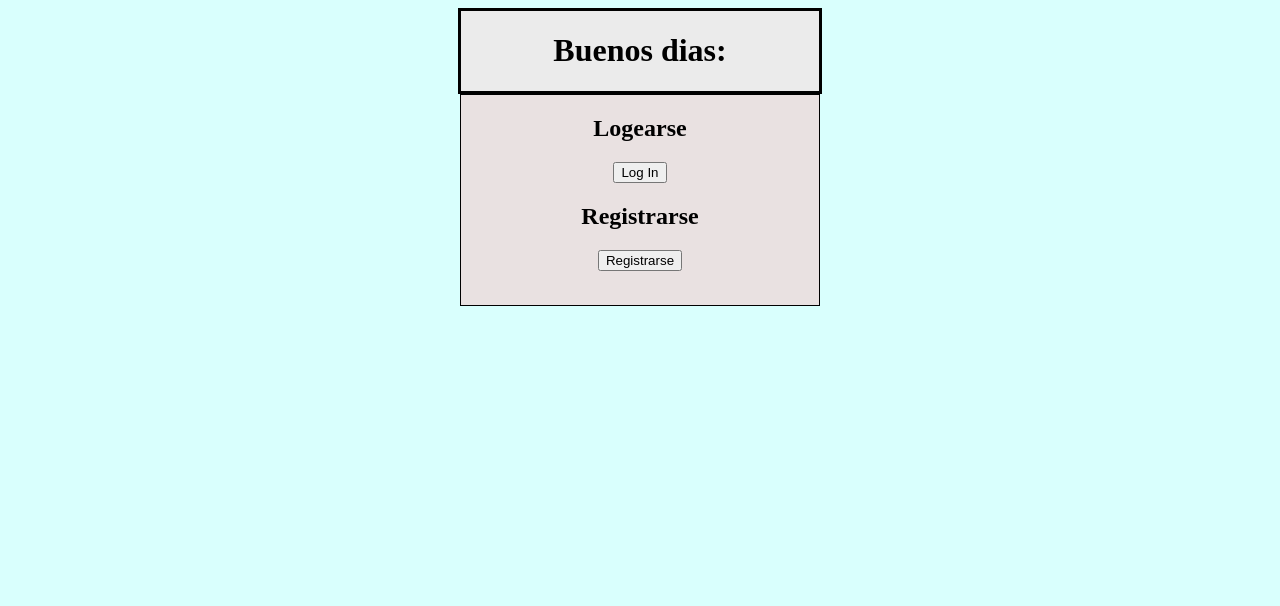
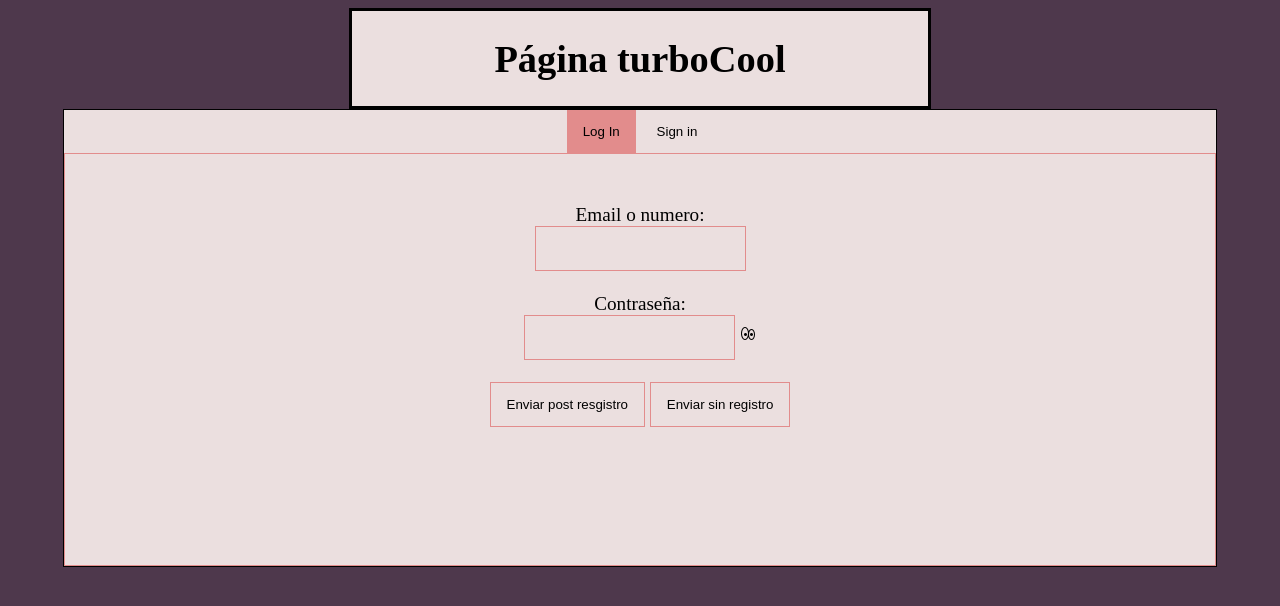
Before and after one commit to Dannerino/formLogin, a plain HTML site: page index.html in a window 1280 px wide. Both pictures are taken after a click on the button "Log In". Drawn offline with Linux system fonts and the light colour scheme.

Commit message:
interfaz mejorada

```diff
--- a/css/styles.css
+++ b/css/styles.css
@@ -1,54 +1,92 @@
-body{
-    background-color: rgb(217, 255, 253);
+body {
+    background-color: rgb(78, 56, 76);
+    font-size: larger;
+}
 
+#logearse {
+    display: none;
 }
-div.sign{
-    position: absolute;
-    left: 37.5%;
 
+#registrarse {
+    display: none;
 }
-.log{
-    position: absolute;
-    left: 57.5%;
 
+#final {
+    display: none;
+}
+
+.fondito {
+    background-color: rgb(235, 223, 223);
+    width: 90vw;
+    border: 1px solid black;
+}
+
+.saludo {
+    background-color: rgb(235, 223, 223);
+    width: 45vw;
+    border: 3px solid black;
 }
 
 
-a :hover{
-    background-color: rgb(216, 211, 211);
-    font-size: large;
+/* Estilo de la pestaña */
+
+.tablinks {
+    overflow: hidden;
+    border: 1px solid rgb(165, 75, 75);
+    background-color: #e28c8c;
 }
 
-#logearse{
+
+/* Estilo de los botones del contenido de las pestañas */
+
+.tab .tablinks {
+    background-color: inherit;
+    float: center;
+    border: none;
+    outline: none;
+    cursor: pointer;
+    padding: 14px 16px;
+    transition: 0.3s;
+}
+
+
+/* Change background color of inputs on hover */
+
+.tab input:hover {
+    background-color: #e28c8c;
+}
+
+.tab input:focus {
+    background-color: #e28c8c;
+}
+
+
+/* Create an active/current tablink class */
+
+.tab input.active {
+    background-color: #e28c8c;
+}
+
+
+/* Style the tab content */
+
+.tabcontent {
     display: none;
+    padding: 6px 12px;
+    border: 1px solid #e28c8c;
+    height: auto;
+    text-align: center;
 }
-#registrarse{
-    display: none;
+
+.tabcontent input {
+    background-color: inherit;
+    border: 1px solid #e28c8c;
+    padding: 14px 16px;
+    transition: 0.3s;
 }
-#final{
-    display: none;
+
+.tabcontent input:focus {
+    background-color: antiquewhite;
+    border: 2px solid #b46f6f;
+    outline: brown;
 }
-#p{
-    background-color: red;
-    z-index: 15;
-}
-.fondito{
-    background-color: rgb(233, 225, 225);
-    width: 28vw;
-    border: 1px solid black;
-
-}
-.saludo{
-    background-color: rgb(235, 235, 235);
-    width: 28vw;
-    border: 3px solid black;
-}
-label{
-    font-size: 2vw;
-}
-.obli{
-    font-size: 1.2vw;
-}
-#d{
-    background-color: green;
-}
--- a/index.html
+++ b/index.html
@@ -1,5 +1,6 @@
 <!DOCTYPE html>
 <html lang="en">
+
 <head>
     <meta charset="UTF-8">
     <meta name="viewport" content="width=device-width, initial-scale=1.0">
@@ -13,64 +14,110 @@
 
     <center>
 
-        <div class="comprobar"></div>
-        <div class="saludo"><h1>Buenos dias:</h1></div>
+        <div class="saludo">
+            <h1>Página turboCool</h1>
+        </div>
         <div class="fondito">
-    <div id="inicial">
-    <h2>Logearse</h2><input type="button" value="Log In" class="Login" id="logear">
 
-    <h2>Registrarse</h2><input type="button" value="Registrarse" class="signin" id="alta">
-<br>
-<br>
+
+            <div id="inicial" class="tab">
+
+                <input type="button" class="Login tablinks" id="logear" onclick="abrirPesta(event, 'logearse')" value="Log In"></input>
+                <input type="button" class="signin tablinks" id="alta" onclick="abrirPesta(event, 'registrarse')" value="Sign in"></input>
+
             </div>
 
-<p id="p"></p>
-<div id="logearse">
-
-
-        <p id="d"></p>
+            <div id="logearse" class="tabcontent">
 
                 <form>
                     <br>
-        <label for="Email">Email o numero: </label><br><input type="text" id="email2" name="email2" required><br><br>
-        <label for="ContLog">Contraseña: </label><br><input type="password" id="ContLog" name="ContLog" required><br><br>
-        <input type="button" name="mostrar" id="mostrar" class="mostrar" value="Mostrar contraseña" onclick="mostrarContra()"><br><br><br>
+                    <br>
+
+                    <label for="Email">Email o numero: </label><br>
+
+                    <input type="text" id="email2" name="email2" pattern="^([0-9]{9})|([A-Za-z0-9._%+-]+@[a-z0-9.-]+\.[a-z]{2,3})$" title="Introduce un e-mail válido" required><br>
+                    <br>
+
+                    <label for="ContLog">Contraseña: </label><br>
+                    <input type="password" id="ContLog" name="ContLog" pattern="^(?=.*[a-z])(?=.*[A-Z])(?=.*\d)(?=.*[@$!%*?&])[A-Za-z\d@$!%*?&]{8,}$" title="Introduce una
+                contraseña de mínimo 8 caracteres. Debe contener una minúscula, una mayúscula, un número y un carácter especial (@$!%*?&)" required>
+                    <img src="imgs/ojitosPasswd.png" id="mostrar" onclick="mostrarContra()">
+                    </input>
+
+                    <br>
+                    <br>
+
                     <input type="submit" value="Enviar post resgistro" id="enviar2" onclick="conectarse(); return false">
-        <input type="submit" value="Enviar sin registro" id="enviar3" onclick="conectar(); return false"><br><br><br>
-        <input type="reset" value="Borrar"><br><br><br>
+                    <input type="submit" value="Enviar sin registro" id="enviar3" onclick="conectar(); return false"><br>
+                    <br>
+                    <br>
+
+                    <br>
+                    <br>
+
 
                 </form>
-    <a href="index.html">Volver</a>
-    <br><br>
+                <br>
+                <br>
+
 
             </div>
-<div id="registrarse">
+            <div id="registrarse" class="tabcontent">
 
                 <form>
                     <br>
-        <label for="Nombre">Nombre:* </label><br><input type="text" name="Nombre" id="Nombre" required><br><br>
-        <label for="Apellido">Apellido:* </label><br><input type="text" name="Apellido" id="Apellido" required><br><br>
-        <label for="email">Email o numero:*</label><br><input type="text" name="email" id="email" required><br><br>
-        <label for="Contraseña">Contraseña:* </label><br><input type="password"  id="contraseña" required><br><br>
-        <label for="Repetir">Repetir Contraseña:* </label><br><input type="password"  id="repetir" required><br><br>
-        <label for="Nacimiento">Fecha de nacimiento: </label><br><input type="date" name="Nacimiento" id="Nacimiento"><br><br>
-        <input type="button" value="Enviar" name="Enviar" id="enviar1">
-        <input type="reset" value="Borrar" name="Borrar"><br><br><br>
+
+                    <label for="Nombre">Nombre:* </label><br>
+
+                    <input type="text" name="Nombre" id="Nombre" pattern="[A-Za-z][ A-Za-z]{2,15}" title="Introduce solo caracteres alfabéticos" required><br>
                     <br>
-        <label class="obli">* campos obligatorios</label>
+
+                    <label for="Apellido">Apellido:* </label><br>
+                    <input type="text" name="Apellido" id="Apellido" pattern="[A-Za-z]{2,30}" title="Introduce entre 2 y 30 caracteres" required><br>
+                    <br>
+
+                    <label for="email">Email o numero:*</label><br>
+                    <input type="text" name="email" id="email" title="Introduce un email o un teléfono correcto" pattern="^([0-9]{9})|([A-Za-z0-9._%+-]+@[a-z0-9.-]+\.[a-z]{2,3})$" required><br>
+                    <br>
+
+                    <label for="Contraseña">Contraseña:* </label><br>
+                    <input type="password" id="contraseña" pattern="^(?=.*[a-z])(?=.*[A-Z])(?=.*\d)(?=.*[@$!%*?&])[A-Za-z\d@$!%*?&]{8,}$" title="Introduce una
+                contraseña de mínimo 8 caracteres. Debe contener una minúscula, una mayúscula, un número y un carácter especial (@$!%*?&)" required><br>
+                    <br>
+
+                    <label for="Repetir">Repetir Contraseña:* </label><br>
+                    <input type="password" id="repetir" pattern="^(?=.*[a-z])(?=.*[A-Z])(?=.*\d)(?=.*[@$!%*?&])[A-Za-z\d@$!%*?&]{8,}$" title="Introduce una
+                contraseña de mínimo 8 caracteres. Debe contener una minúscula, una mayúscula, un número y un carácter especial (@$!%*?&)" required><br>
+                    <br>
+
+                    <label for="Nacimiento">Fecha de nacimiento: </label><br>
+                    <input type="date" name="Nacimiento" id="Nacimiento"><br>
+                    <br>
+
+                    <input type="button" value="Enviar" id="enviar1">
+                    <br>
+                    <br>
+
+                    <br> * campos obligatorios
                 </form>
                 <br>
-    <a href="index.html">Volver</a>
-    <br><br>
+                <br>
+                <br>
+
 
             </div>
             <div id="final">
                 <h1>Bienvenido a tu pagina, estamos creando cookies</h1>
                 <br>
+
                 <a href="index.html" id="paradesconectarse">Desconectarse</a>
-    <br><br>
+                <br>
+                <br>
+
+            </div>
         </div>
     </center>
+    <script src="js/app.js"></script>
 </body>
-<script src="codiguito.js"></script>
+
 </html>
--- a/js/app.js
+++ b/js/app.js
@@ -1,7 +1,19 @@
+/* Eventos */
 
-function guardaCookie(nombre,valor,tiempo) {
+
+function mostrarContra() {
+    var mostrar = document.getElementById("ContLog");
+
+    (mostrar.type == "password") ? mostrar.type = "text" : mostrar.type = "password";
+
+}
+
+
+
+/* Cookies */
+function guardaCookie(nombre, valor, tiempo) {
     var d = new Date();
-    d.setTime(d.getTime() + (tiempo*24*60*60*1000));
+    d.setTime(d.getTime() + (tiempo * 24 * 60 * 60 * 1000));
     var expira = "expires=" + d.toGMTString();
     document.cookie = nombre + "=" + valor + ";" + expira + ";path=/";
     alert(nombre + "=" + valor + ";" + expira + ";path=/");
@@ -12,7 +24,7 @@ function recuperaCookie(nombre) {
     //ca es un arreglo
     var ca = document.cookie.split(';');
     //Analizamos cada elemento del arreglo
-    for(var i = 0; i < ca.length; i++) {
+    for (var i = 0; i < ca.length; i++) {
         var c = ca[i];
         while (c.charAt(0) == ' ') {
             c = c.substring(1);
@@ -25,13 +37,36 @@ function recuperaCookie(nombre) {
 }
 
 function leeCookie() {
-    var usuario=recuperaCookie("nombre");
+    var usuario = recuperaCookie("nombre");
     if (usuario != "") {
         alert("Hola nuevamente " + usuario);
     } else {
-       usuario = prompt("¿Cómo te llamas?:","");
-       if (usuario != "" && usuario != null) {
-           guardaCookie("nombre", usuario, 30);
-       }
+        usuario = prompt("¿Cómo te llamas?:", "");
+        if (usuario != "" && usuario != null) {
+            guardaCookie("nombre", usuario, 30);
+        }
     }
 }
+
+/* Interfaz */
+
+
+function abrirPesta(evt, pesta) {
+    var i, tabcontent, tablinks;
+
+    // Esconder elementos .tabcontent
+    tabcontent = document.getElementsByClassName("tabcontent");
+    for (i = 0; i < tabcontent.length; i++) {
+        tabcontent[i].style.display = "none";
+    }
+
+    // Get all elements with class="tablinks" and remove the class "active"
+    tablinks = document.getElementsByClassName("tablinks");
+    for (i = 0; i < tablinks.length; i++) {
+        tablinks[i].className = tablinks[i].className.replace(" active", "");
+    }
+
+    // Show the current tab, and add an "active" class to the button that opened the tab
+    document.getElementById(pesta).style.display = "block";
+    evt.currentTarget.className += " active";
+}
```
Also changed, not shown: imgs/ojitosPasswd.png (added). Lines whose indentation alone changed are shown as unchanged.
